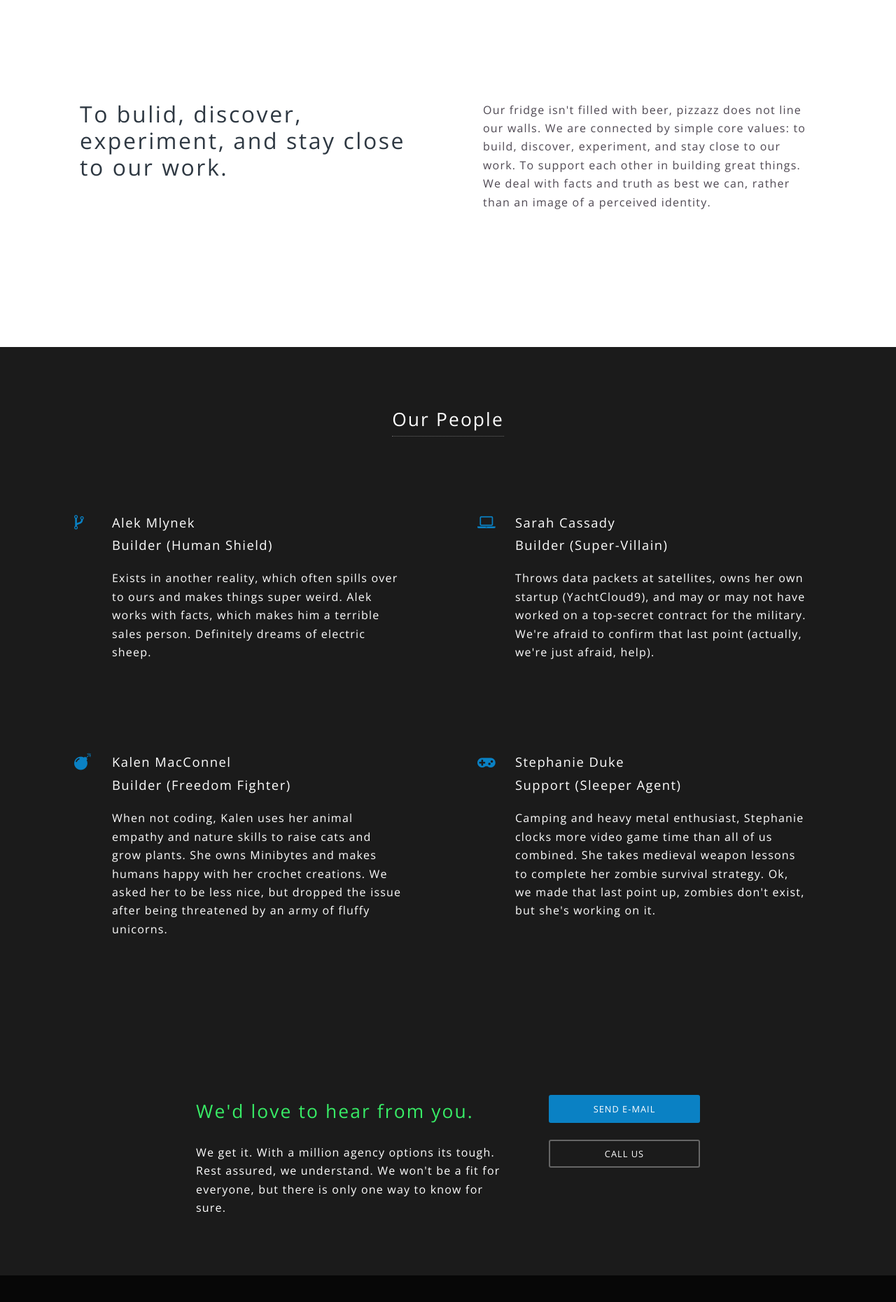
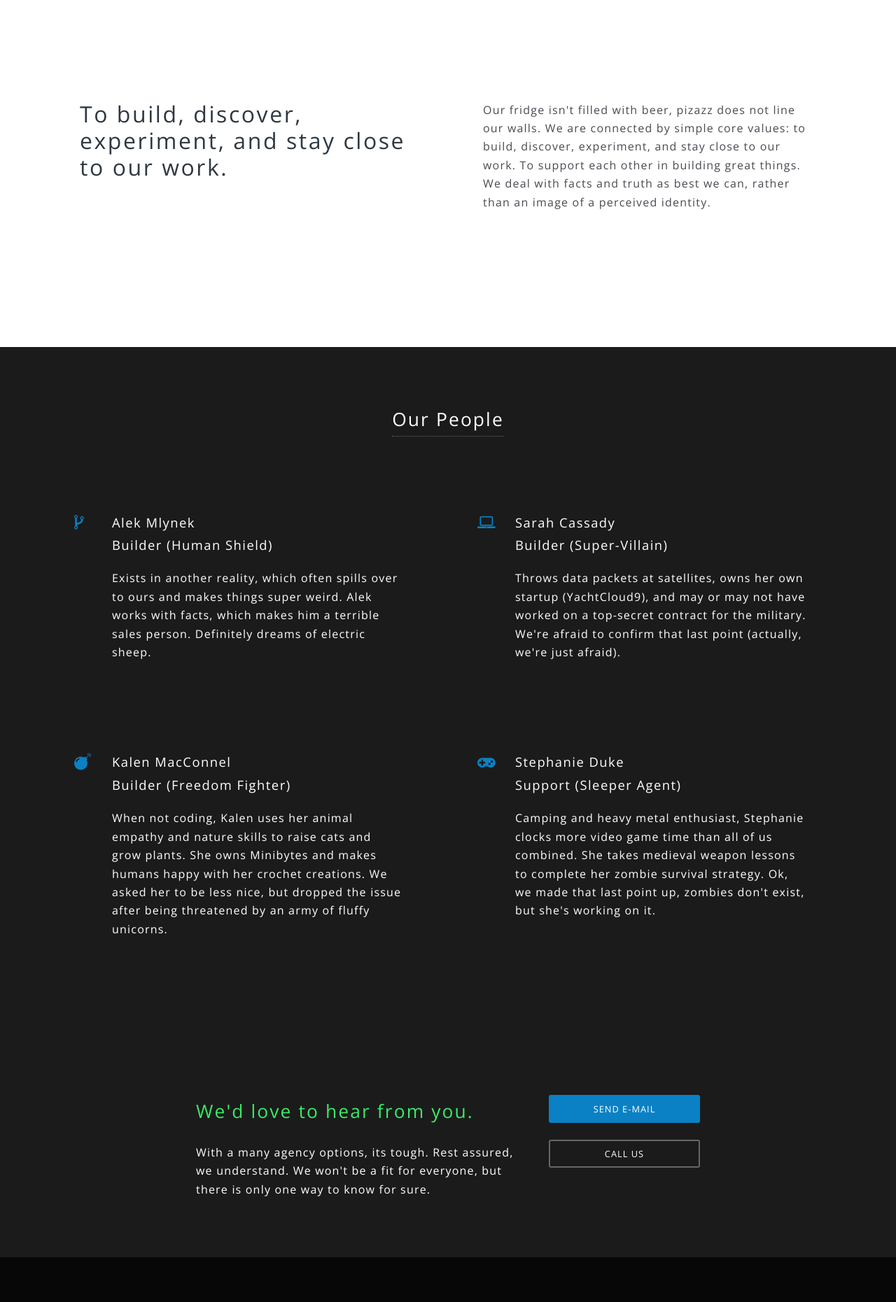
Before and after one commit to swiftroot/main-site, a plain HTML site: page team.html in a window 1280 px wide. Shown: the part 475-2336 px from the top of the page at 70% size. Drawn offline with nearby package versions, Linux system fonts and the light colour scheme.

Commit message:
Content changes

```diff
--- a/feed.xml
+++ b/feed.xml
@@ -5,8 +5,8 @@
     <description>Your ideas + our team. Together as co-owners, we build&lt;br&gt; value-driven apps &amp; websites.</description>
     <link>http://localhost:4000/</link>
     <atom:link href="http://localhost:4000/feed.xml" rel="self" type="application/rss+xml"/>
-    <pubDate>Tue, 21 Mar 2017 22:16:01 -0600</pubDate>
-    <lastBuildDate>Tue, 21 Mar 2017 22:16:01 -0600</lastBuildDate>
+    <pubDate>Wed, 22 Mar 2017 08:39:20 -0600</pubDate>
+    <lastBuildDate>Wed, 22 Mar 2017 08:39:20 -0600</lastBuildDate>
     <generator>Jekyll v3.3.0</generator>
 
   </channel>
--- a/team.html
+++ b/team.html
@@ -96,10 +96,10 @@
     <section id="one" class="wrapper style5 special section-padding-large">
     <div class="inner">
         <header class="major full-grid">
-            <div class="left"><h2>To bulid, discover, experiment, and stay close to our work.</h2></div>
+            <div class="left"><h2>To build, discover, experiment, and stay close to our work.</h2></div>
             <div class="right">
                 <p>
-                    Our fridge isn't filled with beer, pizzazz does not line our walls. We are connected by simple core
+                    Our fridge isn't filled with beer, pizazz does not line our walls. We are connected by simple core
                     values: to build, discover, experiment, and stay close to our work. To support each other in building
                     great things. We deal with facts and truth as best we can, rather than an image of a perceived identity.
                 </p>
@@ -125,7 +125,7 @@
                 <h3>Sarah Cassady<br>Builder (Super-Villain)</h3>
                 <p>Throws data packets at satellites, owns her own startup (YachtCloud9), and may or may not have worked
                     on a top-secret contract for the military. We're afraid to confirm that last point (actually, we're
-                    just afraid, help).</p>
+                    just afraid).</p>
             </li>
             <li class="icon fa-bomb">
                 <h3>Kalen MacConnel<br>Builder (Freedom Fighter)</h3>
@@ -148,7 +148,7 @@
     <div class="inner">
         <header>
             <h2>We'd love to hear from you.</h2>
-            <p>We get it. With a million agency options its tough. Rest assured, we understand. We won't be a fit for everyone, but there
+            <p>With a many agency options, its tough. Rest assured, we understand. We won't be a fit for everyone, but there
                 is only one way to know for sure.</p>
         </header>
         <ul class="actions vertical">
```
Also changed, not shown: index.html (+1 -1 lines).
